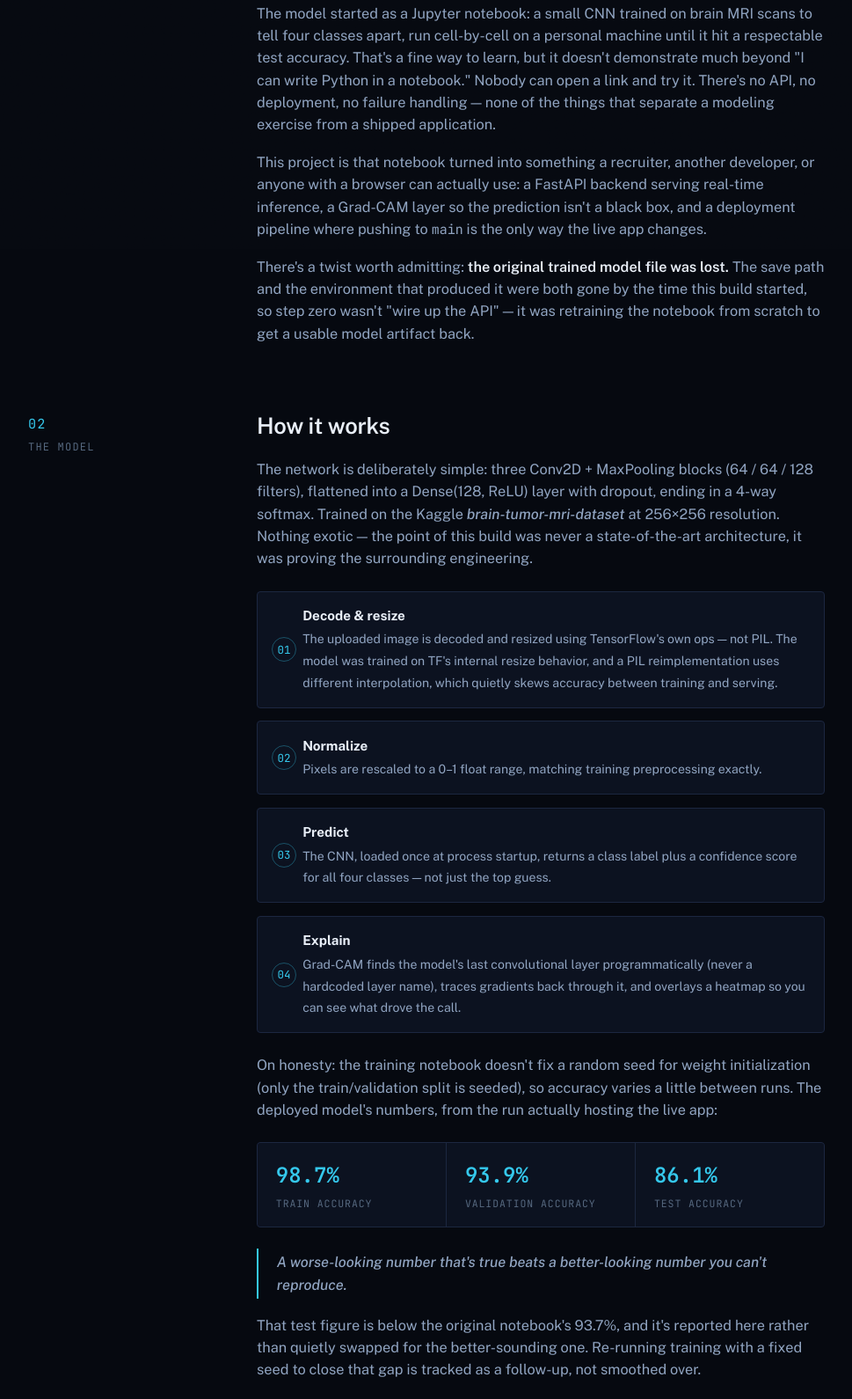
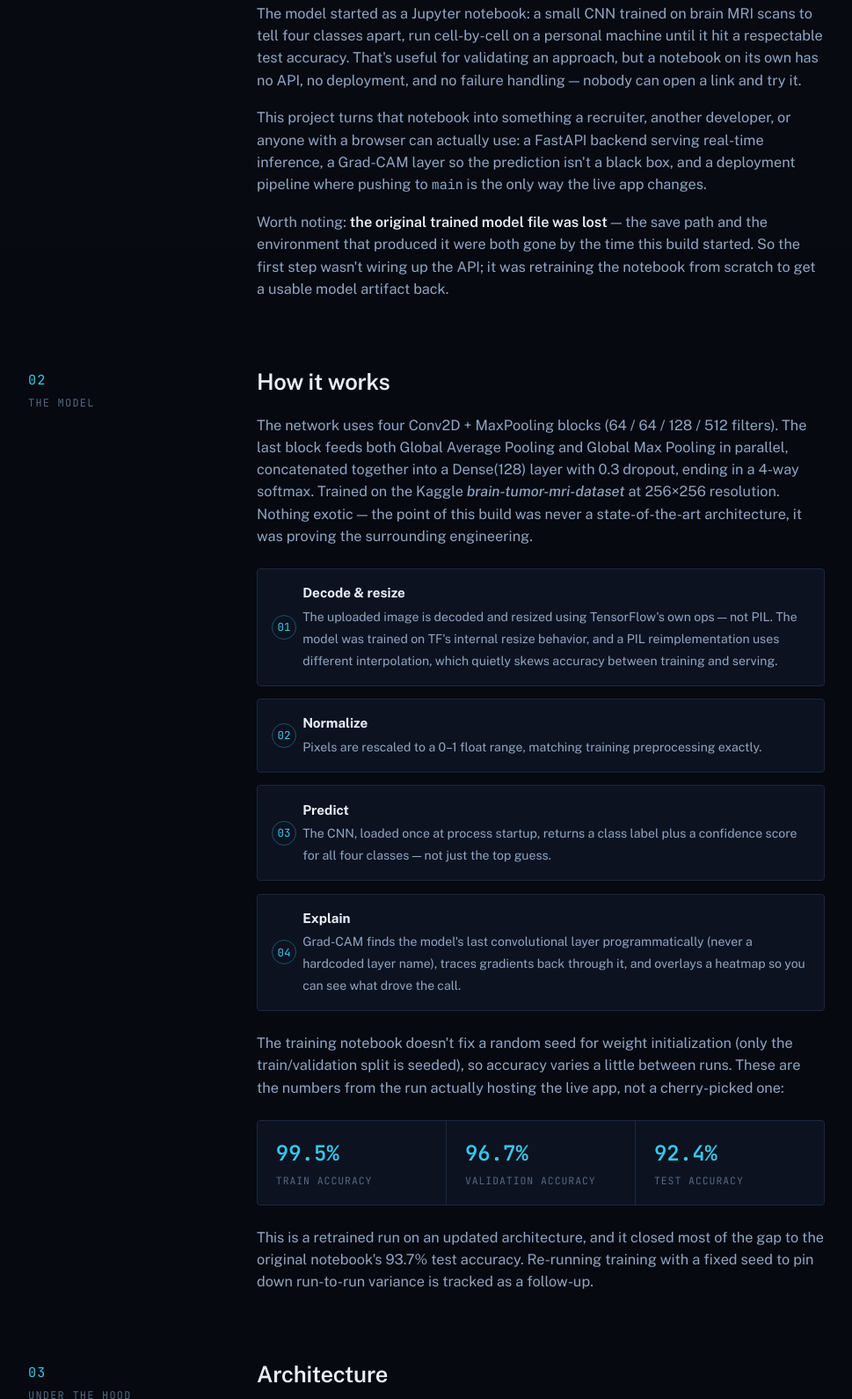
Before and after one commit to kellanmcintosh/MRI-tumor-Detection-app, a plain HTML site: page static/about.html in a window 1280 px wide. Shown: the part 517-2107 px from the top of the page at 88% size, without its empty margins (132-1101 px from the left). Drawn offline with nearby package versions, Linux system fonts and the light colour scheme.

Commit message:
Fix Grad-CAM for the retrained model's branching architecture
The retrained model is a Functional graph with a GlobalAveragePooling2D/
GlobalMaxPooling2D split concatenated back together, not a linear stack.
The old Grad-CAM code replayed model.layers one at a time in a straight
line, which can't represent a branch and failed outright trying to call
the leading InputLayer that way (500 on every /predict).

Switch to the standard approach: build a sub-model mapping
model.inputs -> [target_layer.output, model.output] and run that inside
the gradient tape. Verified against all four fixture classes and the
existing test suite.

Also syncs MODEL_NOTES.md and the About page copy/stats to the actual
pinned model revision and architecture.

```diff
--- a/static/about.html
+++ b/static/about.html
@@ -4,7 +4,7 @@
   <meta charset="UTF-8" />
   <meta name="viewport" content="width=device-width, initial-scale=1.0" />
   <title>About — MRI Tumor Classifier</title>
-  <meta name="description" content="Why this MRI tumor classifier was built, how the pipeline works, and the story of a mid-build platform switch from Hugging Face Spaces to Google Cloud Run." />
+  <meta name="description" content="Why this MRI tumor classifier was built, how the pipeline works, and why deployment moved from Hugging Face Spaces to Google Cloud Run." />
   <link rel="stylesheet" href="/static/style.css" />
 </head>
 <body>
@@ -21,11 +21,11 @@
 
   <header class="story-hero">
     <p class="story-eyebrow">About this project</p>
-    <h1>A notebook doesn't prove you can <em>ship</em>.</h1>
+    <h1>From notebook to deployed <em>API</em>.</h1>
     <p class="story-lede">
       This app takes a brain MRI, classifies it as glioma, meningioma, pituitary, or no tumor,
       and shows a Grad-CAM heatmap of what the model actually looked at. Here's why it exists,
-      how the pipeline works, and the mid-build platform switch that nearly derailed it.
+      how the pipeline works, and why the deployment target changed partway through the build.
     </p>
   </header>
 
@@ -36,22 +36,21 @@
       <p>
         The model started as a Jupyter notebook: a small CNN trained on brain MRI scans to
         tell four classes apart, run cell-by-cell on a personal machine until it hit a
-        respectable test accuracy. That's a fine way to learn, but it doesn't demonstrate
-        much beyond "I can write Python in a notebook." Nobody can open a link and try it.
-        There's no API, no deployment, no failure handling &mdash; none of the things that
-        separate a modeling exercise from a shipped application.
+        respectable test accuracy. That's useful for validating an approach, but a notebook
+        on its own has no API, no deployment, and no failure handling &mdash; nobody can open
+        a link and try it.
       </p>
       <p>
-        This project is that notebook turned into something a recruiter, another developer,
+        This project turns that notebook into something a recruiter, another developer,
         or anyone with a browser can actually use: a FastAPI backend serving real-time
         inference, a Grad-CAM layer so the prediction isn't a black box, and a deployment
         pipeline where pushing to <code>main</code> is the only way the live app changes.
       </p>
       <p>
-        There's a twist worth admitting: <strong>the original trained model file was lost.</strong>
-        The save path and the environment that produced it were both gone by the time this
-        build started, so step zero wasn't "wire up the API" &mdash; it was retraining the
-        notebook from scratch to get a usable model artifact back.
+        Worth noting: <strong>the original trained model file was lost</strong> &mdash; the
+        save path and the environment that produced it were both gone by the time this build
+        started. So the first step wasn't wiring up the API; it was retraining the notebook
+        from scratch to get a usable model artifact back.
       </p>
     </div>
   </section>
@@ -61,8 +60,9 @@
     <div class="story-body">
       <h2>How it works</h2>
       <p>
-        The network is deliberately simple: three Conv2D + MaxPooling blocks (64 / 64 / 128
-        filters), flattened into a Dense(128, ReLU) layer with dropout, ending in a 4-way
+        The network uses four Conv2D + MaxPooling blocks (64 / 64 / 128 / 512 filters). The
+        last block feeds both Global Average Pooling and Global Max Pooling in parallel,
+        concatenated together into a Dense(128) layer with 0.3 dropout, ending in a 4-way
         softmax. Trained on the Kaggle <em>brain-tumor-mri-dataset</em> at 256&times;256
         resolution. Nothing exotic &mdash; the point of this build was never a state-of-the-art
         architecture, it was proving the surrounding engineering.
@@ -76,34 +76,30 @@
       </ol>
 
       <p>
-        On honesty: the training notebook doesn't fix a random seed for weight initialization
-        (only the train/validation split is seeded), so accuracy varies a little between runs.
-        The deployed model's numbers, from the run actually hosting the live app:
+        The training notebook doesn't fix a random seed for weight initialization (only the
+        train/validation split is seeded), so accuracy varies a little between runs. These
+        are the numbers from the run actually hosting the live app, not a cherry-picked one:
       </p>
 
       <div class="stat-row">
         <div class="stat-cell">
-          <div class="stat-value">98.7%</div>
+          <div class="stat-value">99.5%</div>
           <div class="stat-label">Train accuracy</div>
         </div>
         <div class="stat-cell">
-          <div class="stat-value">93.9%</div>
+          <div class="stat-value">96.7%</div>
           <div class="stat-label">Validation accuracy</div>
         </div>
         <div class="stat-cell">
-          <div class="stat-value">86.1%</div>
+          <div class="stat-value">92.4%</div>
           <div class="stat-label">Test accuracy</div>
         </div>
       </div>
 
-      <p class="pull-quote">
-        A worse-looking number that's true beats a better-looking number you can't reproduce.
-      </p>
-
       <p>
-        That test figure is below the original notebook's 93.7%, and it's reported here
-        rather than quietly swapped for the better-sounding one. Re-running training with a
-        fixed seed to close that gap is tracked as a follow-up, not smoothed over.
+        This is a retrained run on an updated architecture, and it closed most of the gap to
+        the original notebook's 93.7% test accuracy. Re-running training with a fixed seed to
+        pin down run-to-run variance is tracked as a follow-up.
       </p>
     </div>
   </section>
@@ -140,9 +136,9 @@
   </section>
 
   <section class="story-section" id="deploy">
-    <div class="story-section-label"><span>04</span>The detour</div>
+    <div class="story-section-label"><span>04</span>Deployment</div>
     <div class="story-body">
-      <h2>A deployment plan that changed mid-build</h2>
+      <h2>Switching from Hugging Face Spaces to Cloud Run</h2>
       <p>
         The original plan was Hugging Face Spaces on its free Docker SDK tier &mdash; a
         natural fit, since the model was already going to live on the HF Hub. Mid-build,
```
Also changed, not shown: 2 other files.
